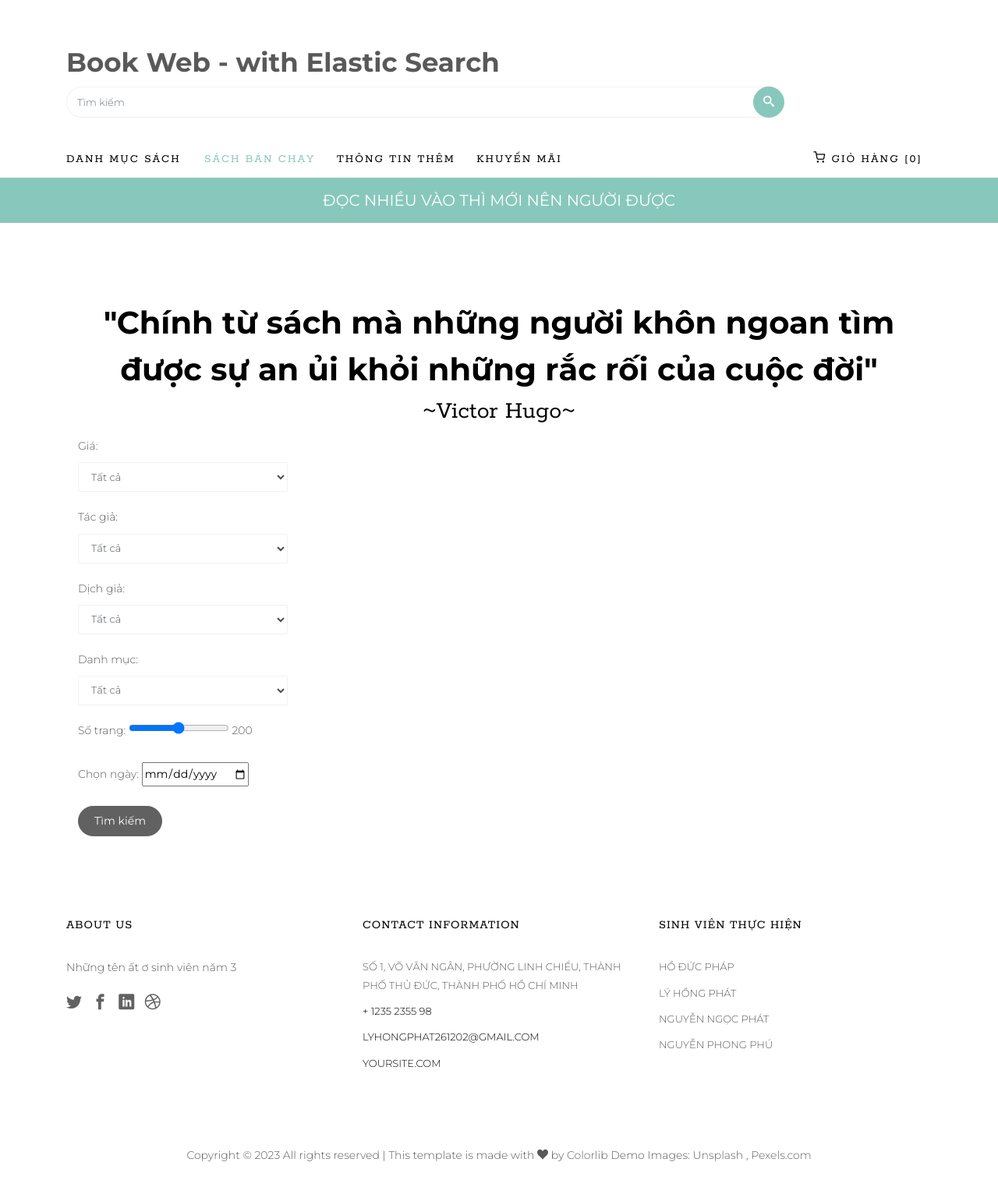
After one commit to Khowfsix/IR_DjangoWeb-with-ElasticSearch, a Django app: template BookWeb_withElasticSearch/templates/index_temp.html in a window 1280 px wide. The commit adds this page. Shown: the whole page at 78% size. Run offline with Django 3.2, Linux system fonts and the light colour scheme; the template is opened without the code that fills it, so the values that code supplies are empty; some libraries are stand-ins or nearby versions; some web fonts are replaced.

Commit message:
10h42 ngày 02/06/2022

```diff
--- /dev/null
+++ b/BookWeb_withElasticSearch/templates/index_temp.html
@@ -0,0 +1,373 @@
+{% load static %}
+<!DOCTYPE HTML>
+<html>
+
+<head>
+	<title>
+		IRS Book Web
+	</title>
+	<meta charset="utf-8">
+	<meta name="viewport" content="width=device-width, initial-scale=1, shrink-to-fit=no">
+
+	<link href="https://fonts.googleapis.com/css?family=Montserrat:300,400,500,600,700" rel="stylesheet">
+	<link href="https://fonts.googleapis.com/css?family=Rokkitt:100,300,400,700" rel="stylesheet">
+
+	<!-- Animate.css -->
+	<link rel="stylesheet" type='text/css' href="{% static 'css/animate.css' %}">
+	<!-- Icomoon Icon Fonts-->
+	<link rel="stylesheet" type='text/css' href="{% static 'css/icomoon.css' %}">
+	<!-- Ion Icon Fonts-->
+	<link rel="stylesheet" type='text/css' href="{% static 'css/ionicons.min.css' %}">
+	<!-- Bootstrap  -->
+	<link rel="stylesheet" type='text/css' href="{% static 'css/bootstrap.min.css' %}">
+
+	<!-- Magnific Popup -->
+	<link rel="stylesheet" type='text/css' href="{% static 'css/magnific-popup.css' %}">
+
+	<!-- Flexslider  -->
+	<link rel="stylesheet" type='text/css' href="{% static 'css/flexslider.css' %}">
+
+	<!-- Owl Carousel -->
+	<link rel="stylesheet" type='text/css' href="{% static 'css/owl.carousel.min.css' %}">
+	<link rel="stylesheet" type='text/css' href="{% static 'css/owl.theme.default.min.css' %}">
+
+	<!-- Date Picker -->
+	<link rel="stylesheet" type='text/css' href="{% static 'css/bootstrap-datepicker.css' %}">
+	<!-- Flaticons  -->
+	<link rel="stylesheet" type='text/css' href="{% static 'fonts/flaticon/font/flaticon.css' %}">
+
+	<!-- Theme style  -->
+	<link rel="stylesheet" type='text/css' href="{% static 'css/style.css' %}">
+
+
+</head>
+
+<body>
+
+	<div class="colorlib-loader"></div>
+
+	<div id="page">
+		<nav class="colorlib-nav" role="navigation">
+			<div class="top-menu">
+				<div class="container">
+					<div class="row">
+						<div class="col-sm-7 col-md-9">
+							<div id="colorlib-logo"><a href="{% url 'homepage' %}">Book Web - with Elastic Search</a>
+							</div>
+						</div>
+
+						<!-- Search bar -->
+						<div class="col-sm-5 col-md-10">
+							<form action="{% url 'searching_with_keyword'%}" class="search-wrap"
+								onsubmit="return validateForm()">
+								<div class="form-group">
+									<input type="search" name="keyword" class="form-control search"
+										placeholder="Tìm kiếm" id="searching bar">
+									<button class="btn btn-primary submit-search text-center" type="submit"><i
+											class="icon-search"></i></button>
+								</div>
+							</form>
+						</div>
+					</div>
+
+
+
+					<div class="row">
+						<div class="col-sm-12 text-left menu-1">
+							<ul>
+								<li class="has-dropdown">
+									<a href="#">Danh mục sách</a>
+									<ul class="dropdown">
+										<li><a href="#">VĂN HỌC VIỆT NAM</a></li>
+										<li><a href="#">VĂN HỌC NƯỚC NGOÀI</a></li>
+										<li><a href="#">THIẾU NHI</a></li>
+										<li><a href="#">THỜI SỨ - CHÍNH TRỊ</a></li>
+										<li><a href="#">KHOA HỌC TỰ NHIÊN - NHÂN VĂN</a></li>
+										<li><a href="#">THAM KHẢO</a></li>
+										<li><a href="#">SÁCH TÁI BẢN</a></li>
+									</ul>
+								</li>
+								<li class="active"><a href="#">Sách bán chạy</a></li>
+								<li><a href="#">Thông tin thêm</a></li>
+								<li><a href="#">Khuyến mãi</a></li>
+								<li class="cart"><a href="#"><i class="icon-shopping-cart"></i> Giỏ hàng [0]</a>
+								</li>
+							</ul>
+						</div>
+					</div>
+				</div>
+			</div>
+			<div class="sale">
+				<div class="container">
+					<div class="row">
+						<div class="col-sm-8 offset-sm-2 text-center">
+							<div class="row">
+								<div class="owl-carousel2">
+									<div class="item">
+										<div class="col">
+											<h3><a href="#">Đọc nhiều vào thì mới nên người được</a></h3>
+										</div>
+									</div>
+									<div class="item">
+										<div class="col">
+											<h3><a href="#">Mày nhìn thằng Tèo con nhà bà 2 kìa</a></h3>
+										</div>
+									</div>
+									<div class="item">
+										<div class="col">
+											<h3><a href="#">Sao mày không giỏi như con người ta zậy con</a></h3>
+										</div>
+									</div>
+								</div>
+							</div>
+						</div>
+					</div>
+				</div>
+			</div>
+		</nav>
+
+		<div class="colorlib-intro">
+			<div class="container">
+				<div class="row">
+					<div class="col-sm-12 text-center">
+						<h2 class="intro">
+							"Chính từ sách mà những người khôn ngoan tìm được sự an ủi khỏi những rắc rối của cuộc đời"
+						</h2>
+						<h2>~Victor Hugo~</h2>
+					</div>
+				</div>
+			</div>
+		</div>
+		<div style="display: flex">
+			<div class="filter-container" style="margin-left: 100px;">
+				<form id="filter-form">
+					<div class="form-group">
+						<label for="price-filter">Giá:</label>
+						<select id="price-filter" class="form-control">
+							<option value="">Tất cả</option>
+							<option value="under-50000">Dưới 50.000</option>
+							<option value="50000-100000">50.000 - 100.000</option>
+							<option value="over-100000">Trên 100.000</option>
+						</select>
+					</div>
+					<div class="form-group">
+						<label for="author-filter">Tác giả:</label>
+						<select id="price-filter" class="form-control">
+							<option value="">Tất cả</option>
+							<option value="Nhiều tác giả">Nhiều tác giả</option>
+							<option value="Guillaume Musso">Guillaume Musso</option>
+							<option value="Marc Levy">Marc Levy</option>
+							<option value="Băng Ba">Băng Ba</option>
+							<option value="Aleix Cabrera">Aleix Cabrera</option>
+							<option value="Hà Mã">Hà Mã</option>
+							<option value="Nicholas Sparks">Nicholas Sparks</option>
+							<option value="Sasbadi Group">Sasbadi Group</option>
+							<option value="Sasbadi.">Sasbadi.</option>
+							<option value="Nicoletta Codignola - Sophie Fatus">Nicoletta Codignola - Sophie Fatus</option>
+						</select>
+					</div>
+					<div class="form-group">
+						<label for="dichgia-filter">Dịch giả:</label>
+						<select id="dichgia-filter" class="form-control">
+							<option value="">Tất cả</option>
+							<option value="Bồ Câu">Bồ Câu</option>
+							<option value="Bảo Bình">Bảo Bình</option>
+							<option value="Hốp">Hốp</option>
+							<option value="Huyền Vũ">Huyền Vũ</option>
+							<option value="Lục Hương">Lục Hương</option>
+							<option value="Lê Minh Đức">Lê Minh Đức</option>
+							<option value="Thiên Nga">Thiên Nga</option>
+							<option value="Phương Thúy.">Phương Thúy.</option>
+							<option value="Thu Phương">Thu Phương</option>
+							<option value="Trang Hải">Trang Hải</option>
+						</select>
+					</div>
+					<div class="form-group">
+						<label for="danhmuc-filter">Danh mục:</label>
+						<select id="danhmuc-filter" class="form-control">
+							<option value="">Tất cả</option>
+							<option value="Văn học nước ngoài">Văn học nước ngoài</option>
+							<option value="Thiếu nhi">Thiếu nhi</option>
+							<option value="Văn học Việt Nam">Văn học Việt Nam</option>
+							<option value="Tham khảo">Tham khảo</option>
+							<option value="Khoa học tự nhiên - nhân văn">Khoa học tự nhiên - nhân văn</option>
+							<option value="Thời sự - Chính trị">Thời sự - Chính trị</option>
+							<option value="Giảm giá đặc biệt">Giảm giá đặc biệt</option>
+						</select>
+					</div>
+					<div class="form-group">
+						<label for="sotrang-filter">Số trang:</label>
+						<input type="range" min="0" max="400" step="5" value="200" id="rangeInput">
+						<span id="rangeValue">200</span>
+
+					</div>
+					<div class="form-group">
+						<label for="datepicker">Chọn ngày:</label>
+						<input type="date" name="date" id="datepicker">
+					</div>
+
+					<button type="submit" class="btn btn-primary">Tìm kiếm</button>
+				</form>
+			</div>
+			<div class="colorlib-product" style="margin-left: 100px;">
+				<div class="container">
+					<!-- <div class="row">
+						<div class="col-sm-8 offset-sm-2 text-center colorlib-heading">
+							<h2>SÁCH BÁN CHẠY</h2>
+						</div>
+					</div> -->
+					<div class="row row-pb-md">
+
+						{% for book in Books %}
+						<div class="col-lg-3 mb-4 text-center">
+							<div class="desc">
+								<span class="price">{{book.GiaNhaNam}} (Đã có VAT)</span>
+							</div>
+
+							<a href="{% url 'detail' id=book.MaSanPham %}" class="prod-img">
+								<img src={{book.LinkImage}} class="img-fluid">
+							</a>
+
+							<a href="{% url 'detail' id=book.MaSanPham %}" class="prod-img">
+								<div class="desc">
+									<h3>{{book.Ten}}</h3>
+								</div>
+							</a>
+						</div>s
+						{% endfor %}
+
+					</div>
+					{% comment %} <div class="row">
+						<div class="col-sm-8 offset-sm-2 text-center colorlib-heading">
+							<h2>VĂN HỌC NƯỚC NGOÀI</h2>
+						</div>
+					</div>
+					<div class="row row-pb-md">
+
+						{% for hit in hits %}
+						<div class="col-lg-3 mb-4 text-center">
+							<div class="desc">
+								<span class="price">295.200đ (Đã có VAT)</span>
+							</div>
+
+							<a href="" class="prod-img">
+								<img src="http://static.nhanam.com.vn/thumb/0x320/crop/Books/Images/2023/1/30/K86N2QWU.jpg"
+									class="img-fluid">
+							</a>
+						</div>
+						{% endfor %}
+
+					</div> {% endcomment %}
+				</div>
+			</div>
+
+		</div>
+
+		<footer id="colorlib-footer" role="contentinfo">
+			<div class="container">
+				<div class="row row-pb-md">
+					<div class="col footer-col colorlib-widget">
+						<h4>About Us</h4>
+						<p>Những tên ất ơ sinh viên năm 3</p>
+						<p>
+						<ul class="colorlib-social-icons">
+							<li><a href="#"><i class="icon-twitter"></i></a></li>
+							<li><a href="#"><i class="icon-facebook"></i></a></li>
+							<li><a href="#"><i class="icon-linkedin"></i></a></li>
+							<li><a href="#"><i class="icon-dribbble"></i></a></li>
+						</ul>
+						</p>
+					</div>
+
+					<div class="col footer-col">
+						<h4>Contact Information</h4>
+						<ul class="colorlib-footer-links">
+							<li>Số 1, Võ Văn Ngân, phường Linh Chiểu, thành phố Thủ Đức, Thành phố Hồ Chí Minh</li>
+							<li><a href="tel://1234567920">+ 1235 2355 98</a></li>
+							<li><a href="mailto:lyhongphat261202@gmail.com">lyhongphat261202@gmail.com</a></li>
+							<li><a href="#">yoursite.com</a></li>
+						</ul>
+					</div>
+
+					<div class="col footer-col">
+						<h4>Sinh viên thực hiện</h4>
+						<ul class="colorlib-footer-links">
+							<li>Hồ Đức Pháp</li>
+							<li>Lý Hồng Phát</li>
+							<li>Nguyễn Ngọc Phát</li>
+							<li>Nguyễn Phong Phú</li>
+						</ul>
+					</div>
+				</div>
+			</div>
+			<div class="copy">
+				<div class="row">
+					<div class="col-sm-12 text-center">
+						<p>
+							<span>
+								Copyright &copy;
+								<script>document.write(new Date().getFullYear());</script> All rights reserved | This
+								template is made with <i class="icon-heart" aria-hidden="true"></i> by <a
+									href="https://colorlib.com" target="_blank">Colorlib</a>
+							</span>
+							<span class="block">Demo Images: <a href="http://unsplash.co/" target="_blank">Unsplash</a>
+								, <a href="http://pexels.com/" target="_blank">Pexels.com</a></span>
+						</p>
+					</div>
+				</div>
+			</div>
+		</footer>
+	</div>
+
+	<div class="gototop js-top">
+		<a href="#" class="js-gotop"><i class="ion-ios-arrow-up"></i></a>
+	</div>
+
+
+	<!-- jQuery -->
+	<script src="{% static 'js/jquery.min.js' %}"></script>
+	<!-- popper -->
+	<script src="{% static 'js/popper.min.js' %}"></script>
+	<!-- bootstrap 4.1 -->
+	<script src="{% static 'js/bootstrap.min.js' %}"></script>
+	<!-- jQuery easing -->
+	<script src="{% static 'js/jquery.easing.1.3.js' %}"></script>
+	<!-- Waypoints -->
+	<script src="{% static 'js/jquery.waypoints.min.js' %}"></script>
+	<!-- Flexslider -->
+	<script src="{% static 'js/jquery.flexslider-min.js' %}"></script>
+	<!-- Owl carousel -->
+	<script src="{% static 'js/owl.carousel.min.js' %}"></script>
+	<!-- Magnific Popup -->
+	<script src="{% static 'js/jquery.magnific-popup.min.js' %}"></script>
+	<script src="{% static 'js/magnific-popup-options.js' %}"></script>
+	<!-- Date Picker -->
+	<script src="{% static 'js/bootstrap-datepicker.js' %}"></script>
+	<!-- Stellar Parallax -->
+	<script src="{% static 'js/jquery.stellar.min.js' %}"></script>
+	<!-- Main -->
+	<script src="{% static 'js/main.js' %}"></script>
+
+	<script>
+		function validateForm() {
+			var inputField = document.getElementById("searching bar");
+			if (inputField.value == "") {
+				alert("Đừng tìm kiếm thứ gì đó vô định chứ\nNhập từ khóa vào!");
+				return false;
+			}
+			return true;
+		}
+	</script>
+
+	<script>
+		var rangeInput = document.getElementById('rangeInput');
+		var rangeValue = document.getElementById('rangeValue');
+
+	rangeInput.addEventListener('input', function() {
+	  	rangeValue.textContent = rangeInput.value;
+	});
+  	</script>
+
+</body>
+
+</html>
```
Also changed, not shown: BookWeb_withElasticSearch/templates/index.html (+39 -39 lines).
